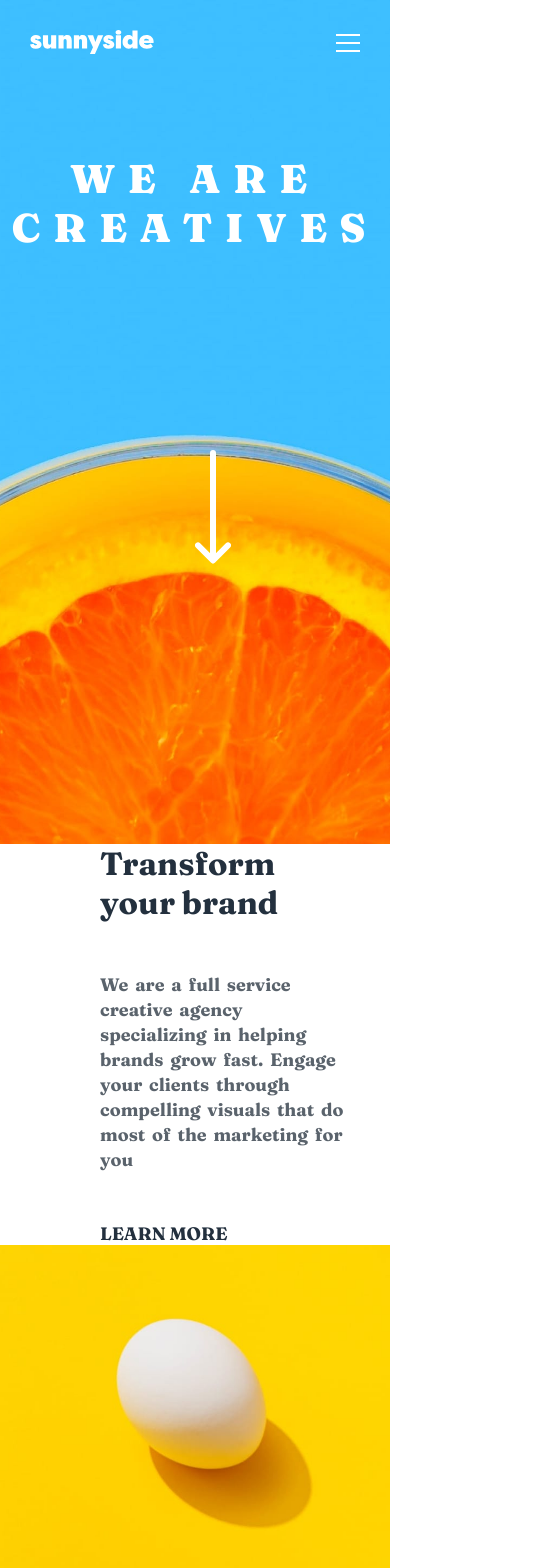
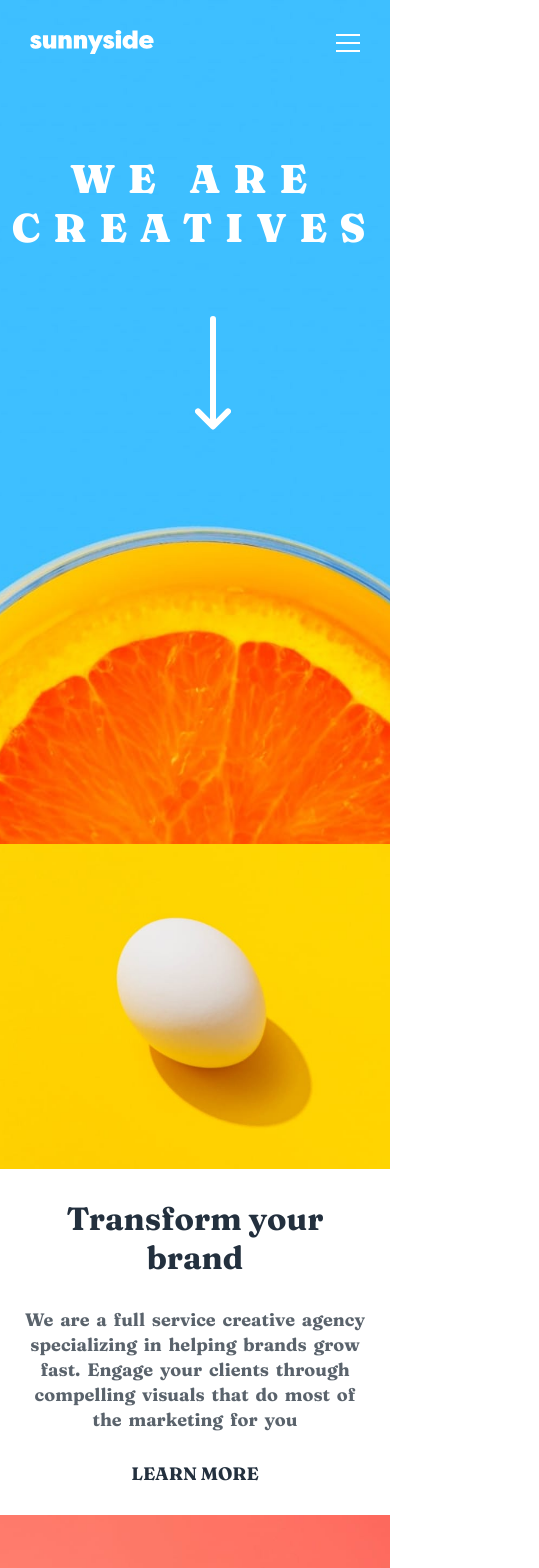
Before and after one commit to horpemee/Sunny-side-landing-page, a React (Create React App) app: page / in a window 390 px wide. Shown: the top 1568 px of the page, 539 px wide, since content can reach past the window. Built offline with nearby package versions, Linux system fonts and the light colour scheme; a web font is replaced by a local one.

Commit message:
page responsiveness

```diff
--- a/src/component/navbar/navbar.scss
+++ b/src/component/navbar/navbar.scss
@@ -4,7 +4,15 @@
   min-height: 100vh;
   width: 100vw;
   background-size: cover;
+  position: relative;
 
+  @media (max-width: 420px) {
+    background-position: center;
+    min-height: 100vh;
+    width: 100vw;
+    background-size: cover;
+    background-image: url("../images/image-header1.jpg");
+  }
   .main-container {
     display: flex;
     padding: 30px;
@@ -55,7 +63,9 @@
     }
     img {
       position: absolute;
-      top: 450px;
+      left: 100;
+      bottom: 100;
+      // top: 40px;
     }
   }
   a {
--- a/src/component/section/section.scss
+++ b/src/component/section/section.scss
@@ -18,10 +18,8 @@
     width: 50vw;
 
     @media (max-width: 420px) {
-      display: flex;
-      flex-direction: column;
       width: 100vw;
-      // background-color: red;
+      order: 2;
     }
 
     .col1 {
@@ -29,6 +27,9 @@
       margin-right: 40px;
       // background-color: red;
 
+      @media (max-width: 420px) {
+        margin: 30px 20px;
+      }
       h1 {
         // background-color: red;
         font-size: 3rem;
@@ -36,6 +37,8 @@
         // margin-bottom: 30px;
 
         @media (max-width: 420px) {
+          padding: 0 20px;
+          text-align: center;
           font-size: 2rem;
         }
       }
@@ -47,6 +50,11 @@
         font-size: 18px;
         font-weight: 500;
         color: var(--Very-dark-grayish-blue);
+
+        @media (max-width: 420px) {
+          text-align: center;
+          margin: 30px 0;
+        }
       }
       a {
         border-radius: 10px;
@@ -54,6 +62,12 @@
         text-decoration: none;
         text-transform: uppercase;
         color: var(--Very-dark-desaturated-blue);
+
+        @media (max-width: 420px) {
+          display: flex;
+          align-items: center;
+          justify-content: center;
+        }
       }
       a.learn:hover {
         color: var(--Yellow);
@@ -67,10 +81,11 @@
     width: 50vw;
 
     @media (max-width: 420px) {
-      // display: flex;
+      display: flex;
       background-color: rebeccapurple;
       flex-direction: column;
       width: 100vw;
+      order: 1;
       // background-color: red;
     }
   }
--- a/src/component/testimonials/testimonials.scss
+++ b/src/component/testimonials/testimonials.scss
@@ -1,9 +1,16 @@
 .main-body {
-  width: 100%;
+  width: 100vw;
 
   .testimony-wrapper {
     padding: 100px;
 
+    @media (max-width: 420px) {
+      padding: 50px;
+    }
+
+    @media (min-width: 421px) and (max-width: 980px) {
+      padding: 20px;
+    }
     h3 {
       text-align: center;
       text-transform: uppercase;
@@ -15,6 +22,10 @@
       flex-direction: row;
       gap: 10px;
 
+      @media (max-width: 420px) {
+        display: flex;
+        flex-direction: column;
+      }
       .clients {
         text-align: center;
       }
@@ -23,11 +34,21 @@
         object-fit: contain;
         width: 50px;
         margin: 50px 0;
+
+        @media (max-width: 420px) {
+          margin-top: 40px;
+          margin-bottom: 20px;
+        }
       }
       p {
         padding: 20px;
         margin-bottom: 50px;
         color: var(--Very-dark-grayish-blue);
+
+        @media (max-width: 420px) {
+          padding: 6px;
+          margin-bottom: 20px;
+        }
       }
       h4 {
         font-size: 18px;
@@ -44,6 +65,9 @@
     display: flex;
     flex-direction: row;
 
+    @media (max-width: 420px) {
+      flex-direction: column;
+    }
     img {
       object-fit: cover;
       overflow: hidden;
--- a/src/pages/home/Home.jsx
+++ b/src/pages/home/Home.jsx
@@ -1,4 +1,5 @@
 import React from "react";
+import "./home.scss";
 import Navbar from "../../component/navbar/Navbar";
 import Section from "../../component/section/Section";
 import Testimonials from "../../component/testimonials/Testimonials";
--- a/src/pages/home/home.scss
+++ b/src/pages/home/home.scss
@@ -0,0 +1,4 @@
+.home {
+  width: 100%;
+  overflow: hidden;
+}
```
Also changed, not shown: src/component/navbar/hamburger.jsx (added, +9 -0 lines), src/component/images/image-header1.jpg (added).
